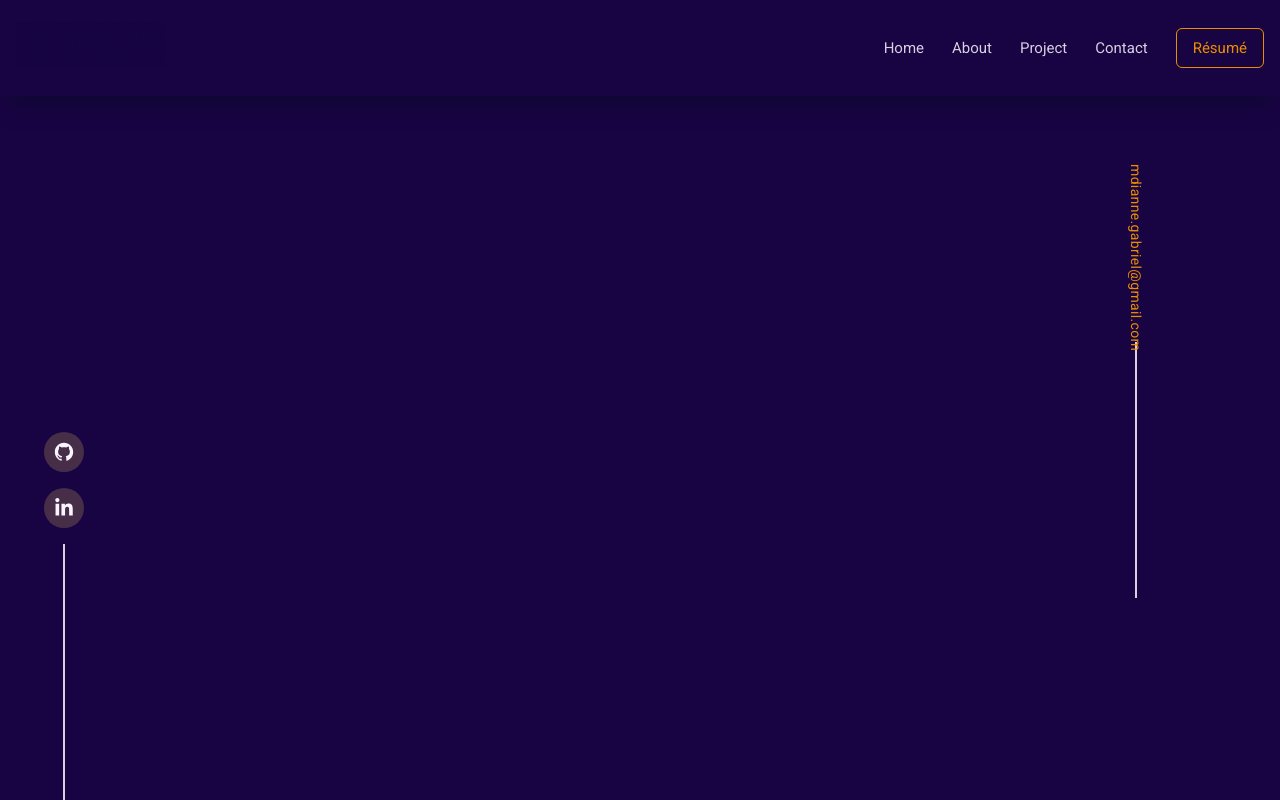
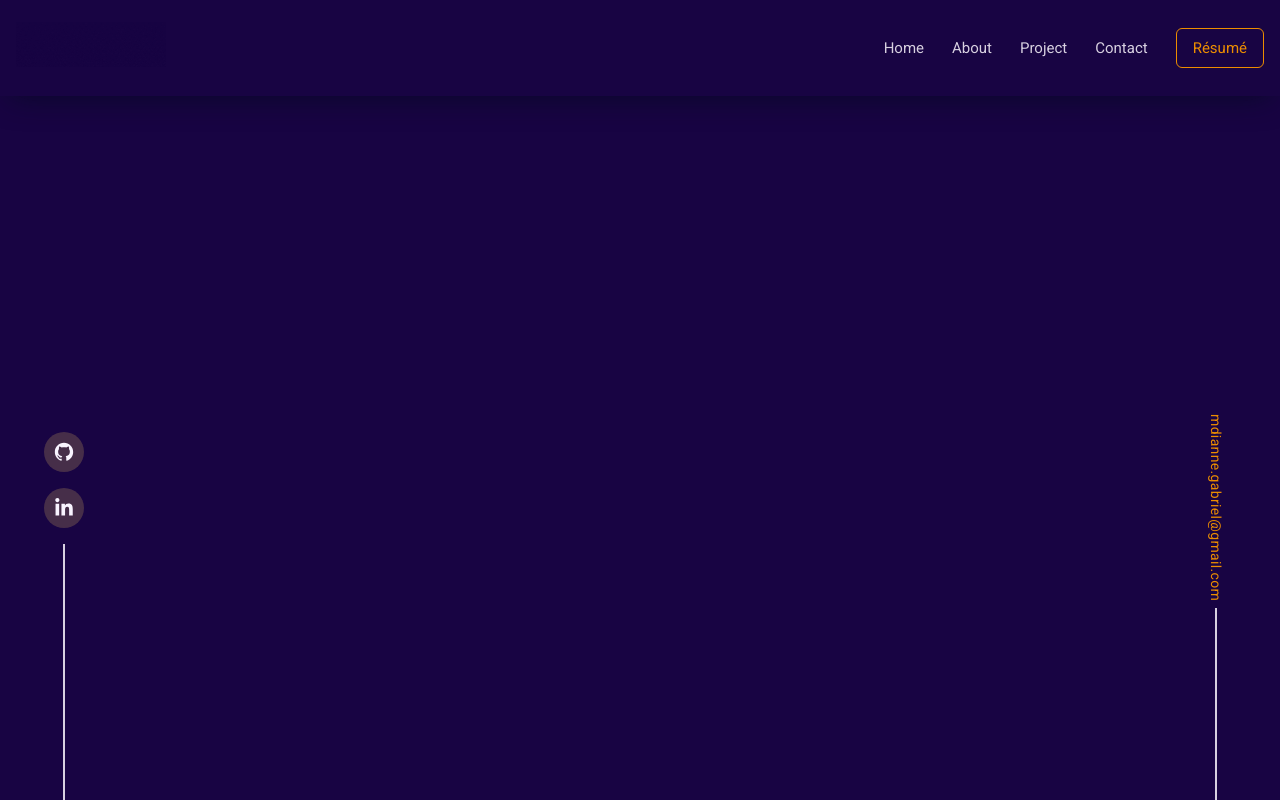
Before and after one commit to diannegabriel/website, a Next.js app: page / in a window 1280 px wide. Built offline with nearby package versions, Linux system fonts and the light colour scheme.

Commit message:
Modify styling for the vertical line in Email

```diff
--- a/components/Email.tsx
+++ b/components/Email.tsx
@@ -4,9 +4,9 @@ const Email = () => {
   return (
     <div className="w-full h-full flex flex-col items-center justify-end gap-6 text-textLight">
       <a href="mailto:mdianne.gabriel@gmail.com">
-        <p className="text-sm rotate-90 w-72 tracking-wide text-textAccent">mdianne.gabriel@gmail.com</p>
+        <p className="text-sm rotate-90 w-80 tracking-wide text-textAccent">mdianne.gabriel@gmail.com</p>
       </a>
-      <span className="w-[2px] h-64 bg-textDark inline-flex"></span>
+      <span className="w-[2px] h-48 bg-textDark inline-flex"></span>
     </div>
   );
 };
--- a/pages/index.tsx
+++ b/pages/index.tsx
@@ -21,7 +21,7 @@ export default function Home() {
           <section>
 
           </section>
-          <article>
+          <article className="hidden xl:inline-flex w-32 h-full fixed right-0 bottom-0">
             <Email />
           </article>
         </div>
```
